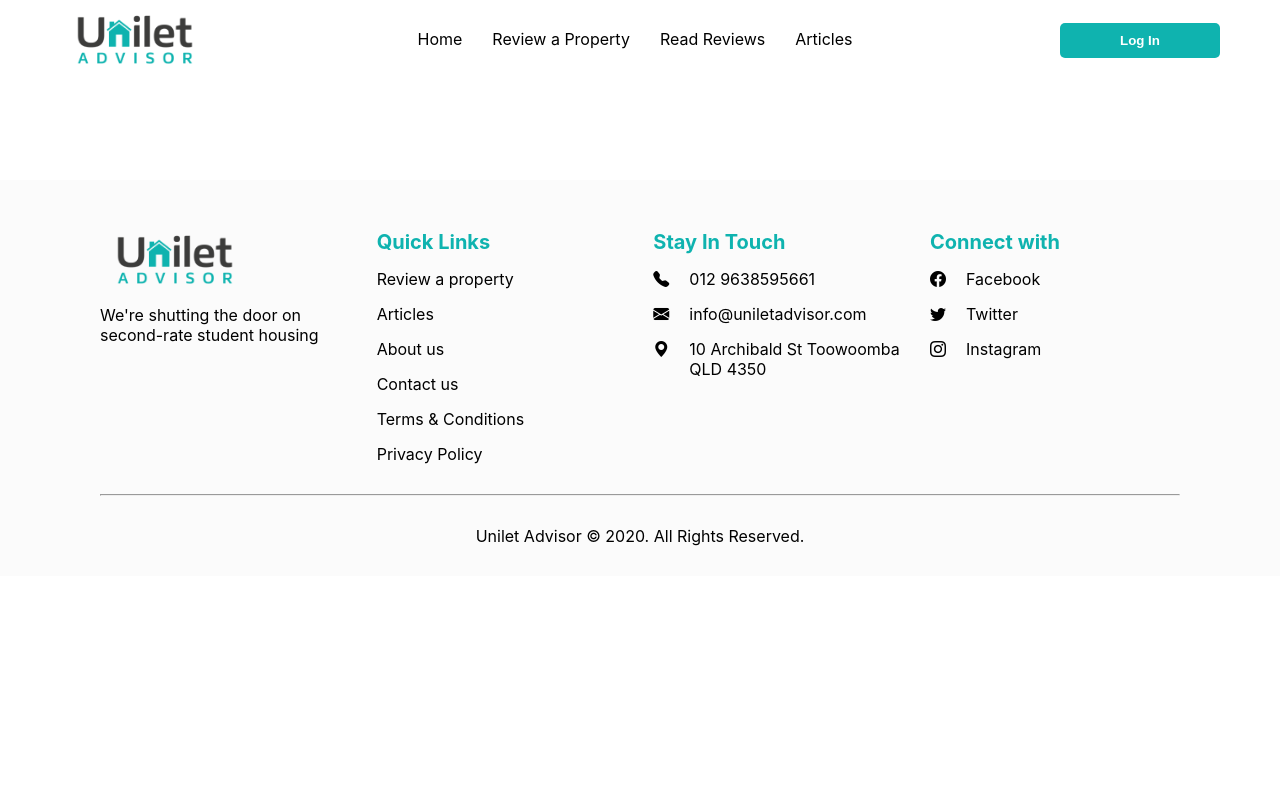
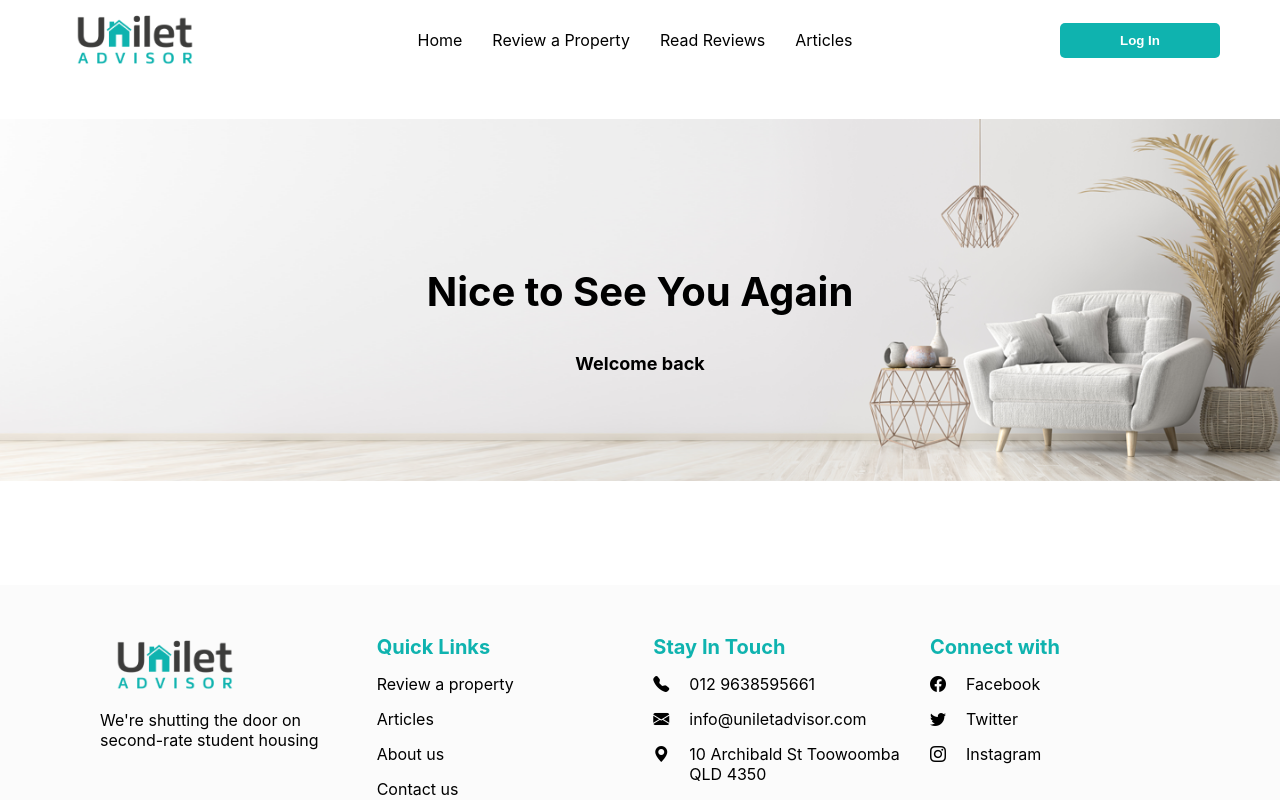
Before and after one commit to serhiiherasymiuk/renting-app-react, a React (Create React App) app: page /login in a window 1280 px wide. Shown: the top 800 px of the page. Built offline with nearby package versions, Linux system fonts and the light colour scheme.

Commit message:
Added LoginBanner

```diff
--- a/src/App.tsx
+++ b/src/App.tsx
@@ -7,6 +7,7 @@ import { Header } from "./components/Header/Header";
 import { Footer } from "./components/Footer/Footer";
 import { Review } from "./components/Review/Review";
 import { Read } from "./components/Read/Read";
+import { Login } from "./components/Login/Login";
 
 function App() {
   return (
@@ -19,6 +20,7 @@ function App() {
           <Route path="/" element={<Home />} />
           <Route path="/review" element={<Review />} />
           <Route path="/read" element={<Read />} />
+          <Route path="/login" element={<Login />} />
         </Routes>
       </main>
       <footer>
--- a/src/components/Header/Header.css
+++ b/src/components/Header/Header.css
@@ -49,3 +49,7 @@
 .Header a:hover::after {
   width: 100%;
 }
+
+.Header a:last-child::after {
+  display: none;
+}
--- a/src/components/Header/Header.tsx
+++ b/src/components/Header/Header.tsx
@@ -39,7 +39,9 @@ export function Header() {
           </Link>
         </li>
       </ul>
-      <button>Log In</button>
+      <Link to={"/login"}>
+        <button>Log In</button>
+      </Link>
     </div>
   );
 }
--- /dev/null
+++ b/src/components/Login/Login.tsx
@@ -0,0 +1,11 @@
+import React from "react";
+import login_banner from "../../materials/login_banner.png";
+import { LoginBanner } from "./LoginBanner/LoginBanner";
+
+export function Login() {
+  return (
+    <div className="Login">
+      <LoginBanner></LoginBanner>
+    </div>
+  );
+}
--- /dev/null
+++ b/src/components/Login/LoginBanner/LoginBanner.css
@@ -0,0 +1,21 @@
+.LoginBanner {
+  margin-top: 85px;
+}
+
+.LoginBanner > div {
+  display: flex;
+  flex-direction: column;
+  align-items: center;
+  position: relative;
+  margin-top: -200px;
+  top: 275px;
+  gap: 10px;
+}
+
+.LoginBanner p:nth-child(2) {
+  font-size: 20px;
+}
+
+.LoginBanner img {
+  width: 100%;
+}
--- /dev/null
+++ b/src/components/Login/LoginBanner/LoginBanner.tsx
@@ -0,0 +1,15 @@
+import React from "react";
+import "./LoginBanner.css";
+import banner from "../../../materials/login_banner.png";
+
+export function LoginBanner() {
+  return (
+    <div className="LoginBanner">
+      <div>
+        <h1>Nice to See You Again</h1>
+        <h4>Welcome back</h4>
+      </div>
+      <img src={banner} alt="" />
+    </div>
+  );
+}
```
Also changed, not shown: src/materials/login_banner.png (added).
